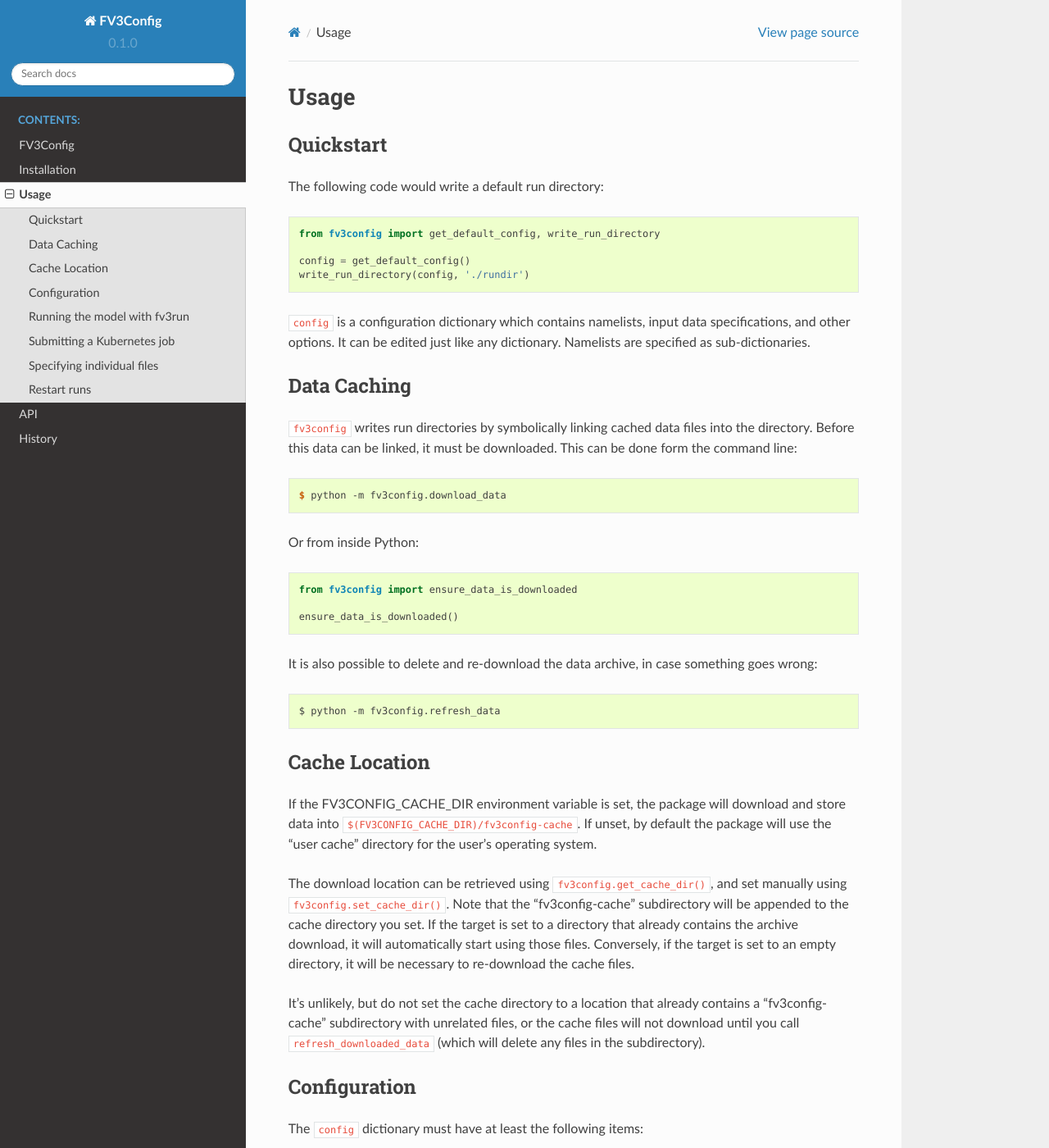
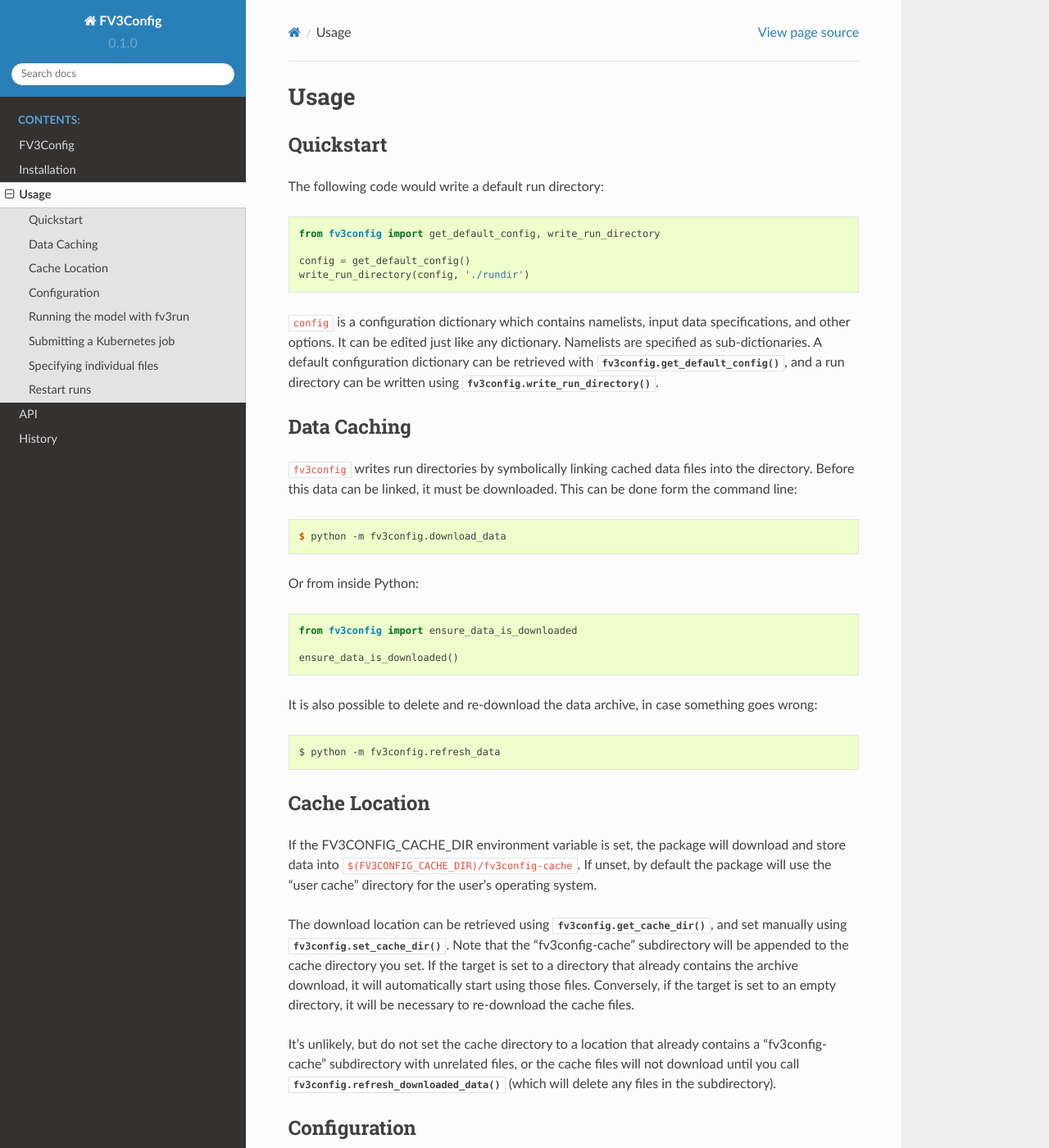
Before and after one commit to ai2cm/fv3config, a Sphinx documentation site: the page built from docs/usage.rst, in a window 1280 px wide and 1400 px high. Shown: the whole window at 82% size. Built offline with Sphinx 7.4.7 and the Read the Docs theme 2.0.0, drawn with Linux system fonts in a browser that asks for light colours; some of the changed text lies outside the part shown.

Commit message:
use links to API wherever functions appear

```diff
--- a/docs/usage.rst
+++ b/docs/usage.rst
@@ -14,7 +14,9 @@ The following code would write a default run directory::
 
 :code:`config` is a configuration dictionary which contains namelists, input data specifications,
 and other options. It can be edited just like any dictionary. Namelists are specified as
-sub-dictionaries.
+sub-dictionaries. A default configuration dictionary can be retrieved with
+:py:func:`fv3config.get_default_config`, and a run directory can be written
+using :py:func:`fv3config.write_run_directory`.
 
 Data Caching
 ------------
@@ -44,8 +46,8 @@ and store data into ``$(FV3CONFIG_CACHE_DIR)/fv3config-cache``.
 If unset, by default the package will use the "user cache" directory for the user's
 operating system.
 
-The download location can be retrieved using ``fv3config.get_cache_dir()``, and set
-manually using ``fv3config.set_cache_dir()``. Note that the "fv3config-cache" subdirectory
+The download location can be retrieved using :py:func:`fv3config.get_cache_dir`, and set
+manually using :py:func:`fv3config.set_cache_dir`. Note that the "fv3config-cache" subdirectory
 will be appended to the cache directory you set. If the target is set to a directory
 that already contains the archive download, it will automatically start using those
 files. Conversely, if the target is set to an empty directory, it will be necessary
@@ -53,7 +55,7 @@ to re-download the cache files.
 
 It's unlikely, but do not set the cache directory to a location that already contains
 a "fv3config-cache" subdirectory with unrelated files, or the cache files will not
-download until you call ``refresh_downloaded_data`` (which will delete any files
+download until you call :py:func:`fv3config.refresh_downloaded_data` (which will delete any files
 in the subdirectory).
 
 Configuration
@@ -91,13 +93,19 @@ For example, you can run the default configuration using first::
 
     $ docker pull us.gcr.io/vcm-ml/fv3gfs-python
 
-to acquire the docker image for the python wrapper, followed by::
+to acquire the docker image for the python wrapper, followed by
+a call to :py:func:`fv3config.run_docker`:
+
+.. code-block:: python
 
     >>> import fv3config
     >>> config = fv3config.get_default_config()
     >>> fv3config.run_docker(config, 'outdir', docker_image='us.gcr.io/vcm-ml/fv3gfs-python')
 
-If the ``fv3gfs-python`` package is installed natively, the model could be run using::
+If the ``fv3gfs-python`` package is installed natively, the model could be run
+using :py:func:`fv3config.run_native`:
+
+.. code-block:: python
 
     >>> fv3config.run_native(config, 'outdir')
 
```
Also changed, not shown: other parts of docs/usage.rst (+4 -8 lines).
